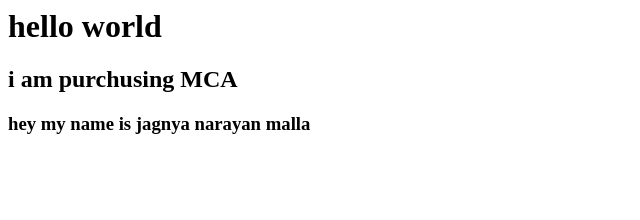
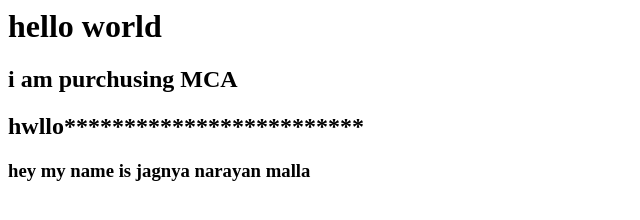
Before and after one commit to JagnyaNarayanMalla/HTML, a plain HTML site: page index.html in a window 1280 px wide. Shown: the whole page, without its empty margins (0-640 px from the left). Drawn offline with Linux system fonts and the light colour scheme.

Commit message:
changing h2

```diff
--- a/index.html
+++ b/index.html
@@ -4,6 +4,7 @@
         <body>
             <h1>hello world</h1>
             <h2>i am purchusing MCA </h2>
+            <h2>hwllo*************************</h2>
             <h3>hey my name is jagnya narayan malla</h3>
         </body>
     </head>
```
